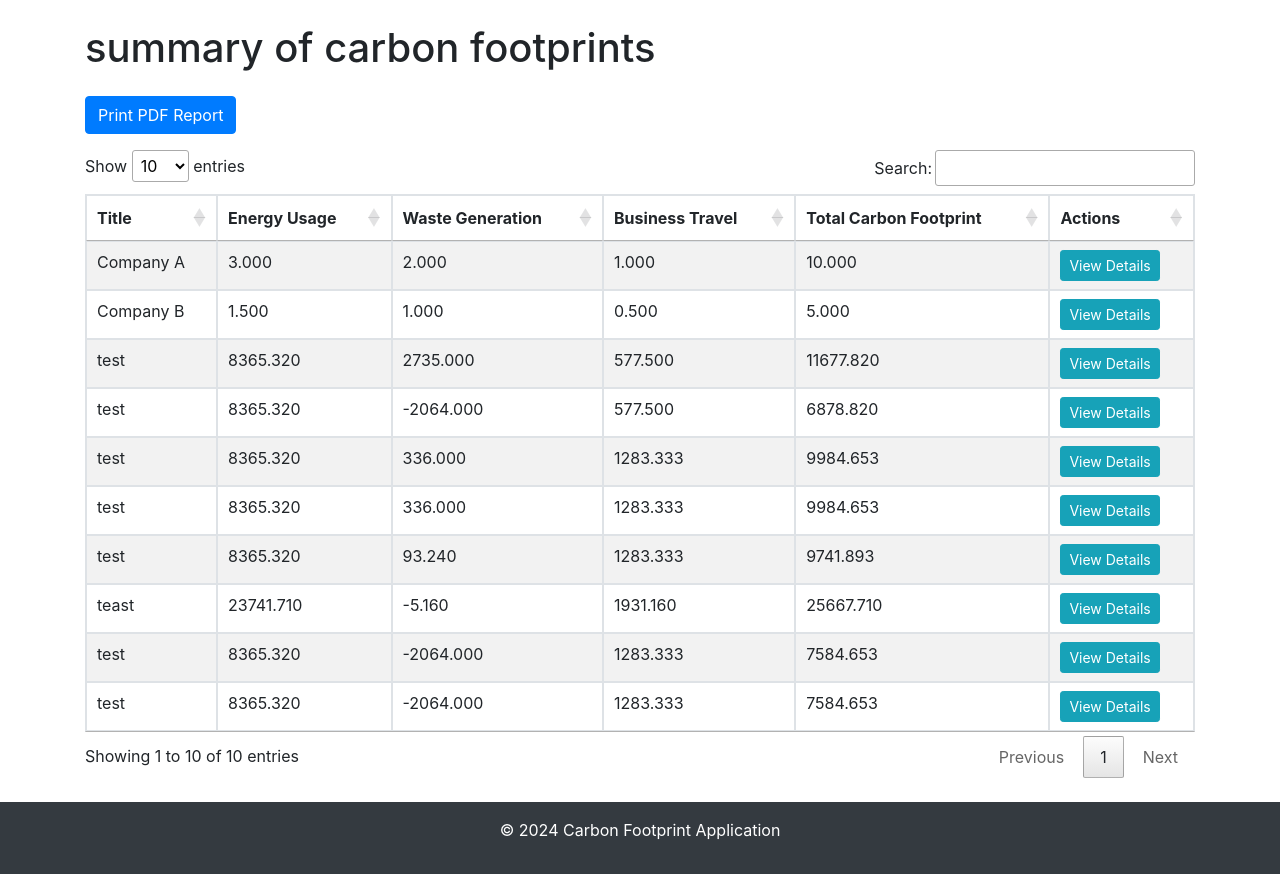
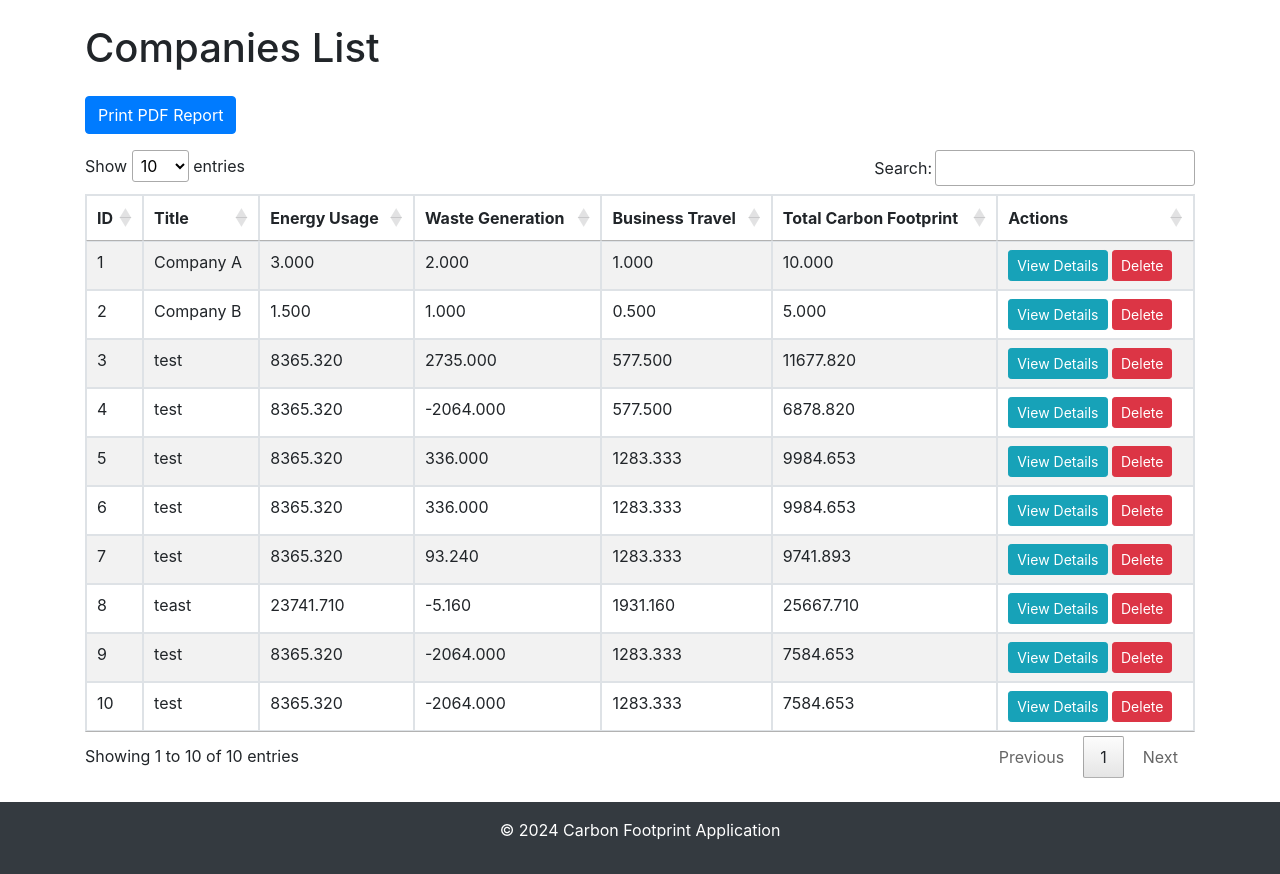
Before and after one commit to MHKamel/carbon_footprint, a Flask app: page /companies in a window 1280 px wide. Shown: the part 88-962 px from the top of the page. Run offline with Flask 2, Linux system fonts and the light colour scheme; data comes from the database, SQL or seed files in the repository; both versions use the stored data as it was after the commit; some libraries are stand-ins or nearby versions.

Commit message:
add delete button for main and detailed reports

```diff
--- a/app/routes.py
+++ b/app/routes.py
@@ -45,3 +45,10 @@ def companies(company_id):
         # Display a list of all companies
         companies_list = Company.query.all()
         return render_template("companies.html", companies_list=companies_list)
+
+@main_bp.route("/delete_company/<int:company_id>", methods=["GET"])
+def delete_company(company_id):
+    company = Company.query.get_or_404(company_id)
+    db.session.delete(company)
+    db.session.commit()
+    return redirect(url_for('main.companies'))
--- a/app/templates/base.html
+++ b/app/templates/base.html
@@ -24,7 +24,7 @@
 
     <script src="https://code.jquery.com/jquery-3.5.1.min.js"></script>
     <script src="https://cdn.datatables.net/1.11.5/js/jquery.dataTables.min.js"></script>
-
+    {% block scripts %}{% endblock %}
 
     <script>
         $(document).ready(function() {
--- a/app/templates/companies.html
+++ b/app/templates/companies.html
@@ -1,13 +1,16 @@
 {% extends 'base.html' %}
 
-{% block title %}summary of carbon footprints{% endblock %}
+{% block title %}Summary of Carbon Footprints{% endblock %}
 
 {% block content %}
-<h1 class="mt-4 mb-4">summary of carbon footprints</h1>
+    <h1 class="mt-4 mb-4">Companies List</h1>
+
     <button onclick="printPDF()" class="btn btn-primary mb-3">Print PDF Report</button>
+
     <table id="myTable" class="table table-striped table-bordered">
         <thead>
             <tr>
+                <th>ID</th>
                 <th>Title</th>
                 <th>Energy Usage</th>
                 <th>Waste Generation</th>
@@ -19,21 +22,28 @@
         <tbody>
             {% for company in companies_list %}
             <tr>
+                <td>{{ company.id }}</td>
                 <td>{{ company.title }}</td>
                 <td>{{ '{:.3f}'.format(company.energy_usage) }}</td>
                 <td>{{ '{:.3f}'.format(company.waste_generation) }}</td>
                 <td>{{ '{:.3f}'.format(company.business_travel) }}</td>
                 <td>{{ '{:.3f}'.format(company.total) }}</td>
                 <td>
-            <a href="{{ url_for('main.companies', company_id=company.id) }}" class="btn btn-info btn-sm">View
-                Details</a>
+                    <a href="{{ url_for('main.companies', company_id=company.id) }}" class="btn btn-info btn-sm">View Details</a>
+                    <a href="{{ url_for('main.delete_company', company_id=company.id) }}" class="btn btn-danger btn-sm"
+                       onclick="return confirm('Are you sure you want to delete this company? This action cannot be undone.');">Delete</a>
                 </td>
             </tr>
             {% else %}
             <tr>
-        <td colspan="12">No companies available.</td>
+                <td colspan="7">No companies available.</td>
             </tr>
             {% endfor %}
         </tbody>
     </table>
+
 {% endblock %}
+
+{% block scripts %}
+
+{% endblock %}
--- a/app/templates/company_detail.html
+++ b/app/templates/company_detail.html
@@ -58,4 +58,7 @@
 
 <a href="{{ url_for('main.companies') }}" class="btn btn-secondary mt-3">Back to Companies List</a>
 <button onclick="printPDF()" class="btn btn-primary mt-3">Print PDF Report</button>
+<a href="{{ url_for('main.delete_company', company_id=company.id) }}" class="btn btn-danger mt-3"
+       onclick="return confirm('Are you sure you want to delete this company? This action cannot be undone.');">Delete Company</a>
+<button onclick="printPDF()" class="btn btn-primary mt-3">Print PDF Report</button>
 {% endblock %}
```
Also changed, not shown: app.db. Lines whose indentation alone changed are shown as unchanged.
